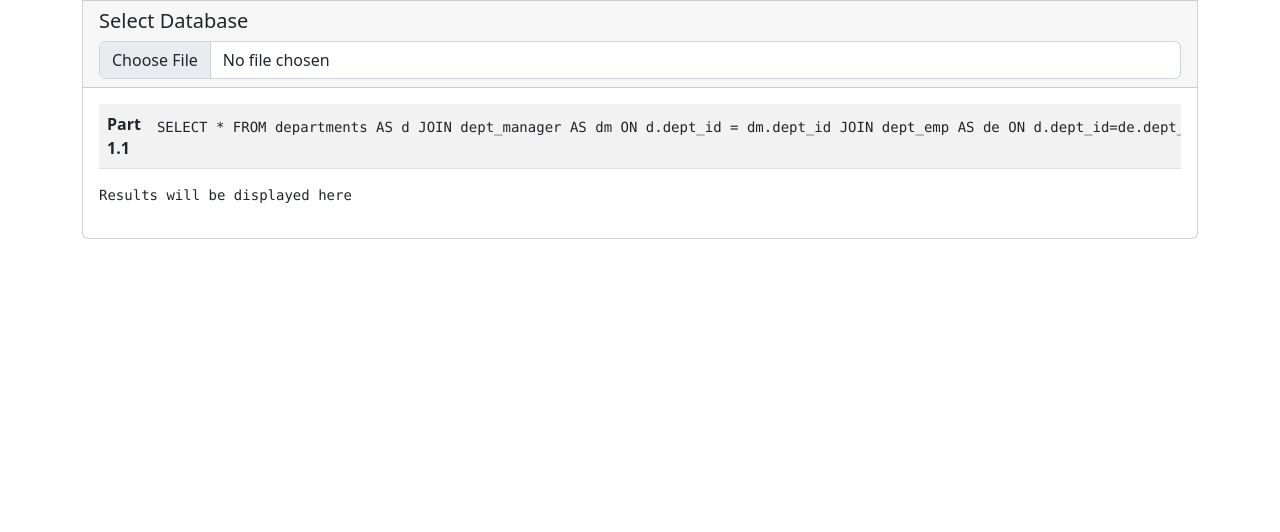
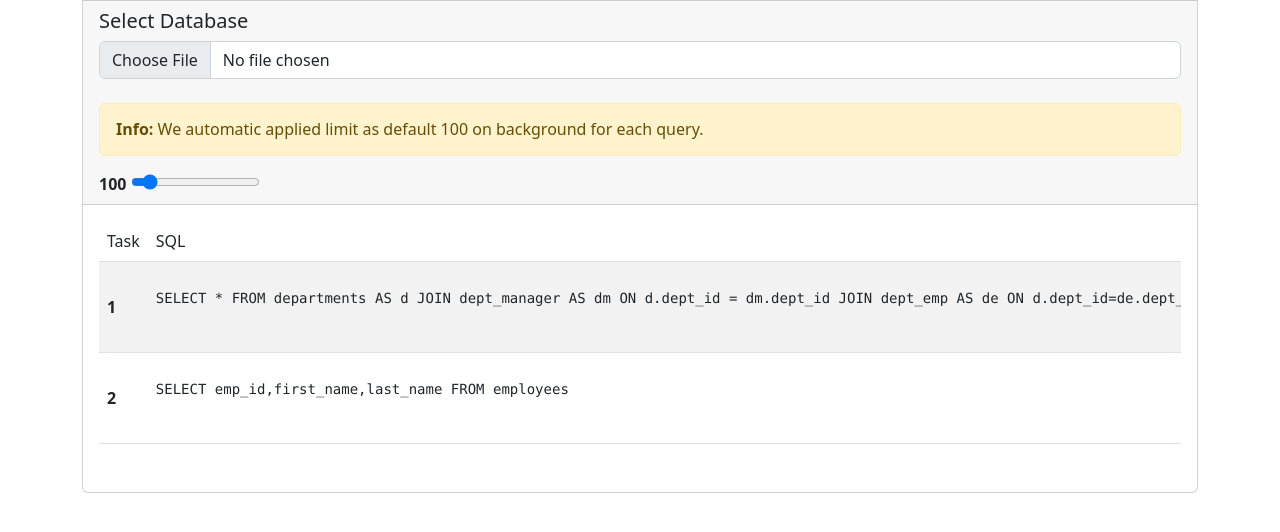
Before and after one commit to halilugur/webdev_ca2, a plain HTML site: page part1.html in a window 1280 px wide. Shown: the part 54-586 px from the top of the page. Drawn offline with nearby package versions, Linux system fonts and the light colour scheme; no server answers; a script that the page names is missing.

Commit message:
added limit for each query.

```diff
--- a/js/gui.js
+++ b/js/gui.js
@@ -1,6 +1,8 @@
 var outputElm = document.getElementById('output');
 var errorElm = document.getElementById('error');
 var dbFileElm = document.getElementById('dbfile');
+var limit = document.getElementById('limit');
+var limitValue = document.getElementById('limit-value');
 
 // Start the worker in which sql.js will run
 var worker = new Worker("./js/worker.sql-wasm.js");
@@ -57,9 +59,14 @@ var tableCreate = function () {
     }
 }();
 
+function updateLimit(element) {
+    limitValue.textContent = element.value;
+}
+
 function execConfigContents(element) {
     if (dbFileElm.files.length) {
-		let sql = element.parentElement.previousElementSibling.innerText
+        console.warn(limit.value)
+        let sql = element.parentElement.previousElementSibling.innerText + " LIMIT " + limit.value;
         execute(sql + ';');
         errorElm.textContent = "";
         errorElm.removeAttribute("class")
--- a/part1.html
+++ b/part1.html
@@ -18,29 +18,60 @@
                     <div class="card-header">
                         <h5>Select Database</h5>
                         <input type="file" class="form-control" id="dbfile"/>
+                        <br>
+                        <h6 class="alert alert-warning"><strong>Info:</strong> We automatic applied limit as default 100
+                            on background for each query.</h6>
+                        <div class="form-group">
+                            <strong id="limit-value">100</strong>
+                            <input type="range" min="1" max="1000" value="100" class="form-control-range" id="limit"
+                                   onchange="updateLimit(this)">
+                        </div>
                     </div>
                     <div class="card-body">
                         <div class="table-responsive">
                             <table class="table table-striped">
+                                <thead>
+                                    <tr>
+                                        <td>Task</td>
+                                        <td>SQL</td>
+                                        <td>Action</td>
+                                    </tr>
+                                </thead>
                                 <tbody>
                                     <tr>
-                                        <td class="align-middle"><strong>Part 1.1</strong></td>
+                                        <td class="align-middle"><strong> 1</strong></td>
                                         <td class="align-middle">
                                             <div class="order-2">
-                                                <pre class="prettyprint"><code class="language-sql">SELECT * FROM departments AS d JOIN dept_manager AS dm ON d.dept_id = dm.dept_id JOIN dept_emp AS de ON d.dept_id=de.dept_id LIMIT 100</code></pre>
+                                                <pre class="prettyprint"><code class="language-sql">SELECT * FROM departments AS d JOIN dept_manager AS dm ON d.dept_id = dm.dept_id JOIN dept_emp AS de ON d.dept_id=de.dept_id</code></pre>
                                             </div>
                                         </td>
                                         <td class="align-middle">
-                                            <a class="btn btn-primary btn-action mr-1 exec" onclick="execConfigContents(this)"
+                                            <a class="btn btn-primary btn-action mr-1 exec"
+                                               onclick="execConfigContents(this)"
                                                data-toggle="tooltip" title="" data-original-title="Execute">
-                                                <i class="bi bi-clipboard-check-fill"></i>
+                                                <i class="bi bi-chevron-double-right fs-4"></i> Execute
+                                            </a>
+                                        </td>
+                                    </tr>
+                                    <tr>
+                                        <td class="align-middle"><strong> 2</strong></td>
+                                        <td class="align-middle">
+                                            <div class="order-2">
+                                                <pre class="prettyprint"><code class="language-sql">SELECT emp_id,first_name,last_name FROM employees</code></pre>
+                                            </div>
+                                        </td>
+                                        <td class="align-middle">
+                                            <a class="btn btn-primary btn-action mr-1 exec"
+                                               onclick="execConfigContents(this)"
+                                               data-toggle="tooltip" title="" data-original-title="Execute">
+                                                <i class="bi bi-chevron-double-right fs-4"></i> Execute
                                             </a>
                                         </td>
                                     </tr>
                                 </tbody>
                             </table>
-                            <div id="error" class="error"></div>
-                            <pre id="output">Results will be displayed here</pre>
+                            <div id="error"></div>
+                            <pre id="output"></pre>
                         </div>
                     </div>
                 </div>
```
Also changed, not shown: index.html (+3 -3 lines). Lines whose indentation alone changed are shown as unchanged.
